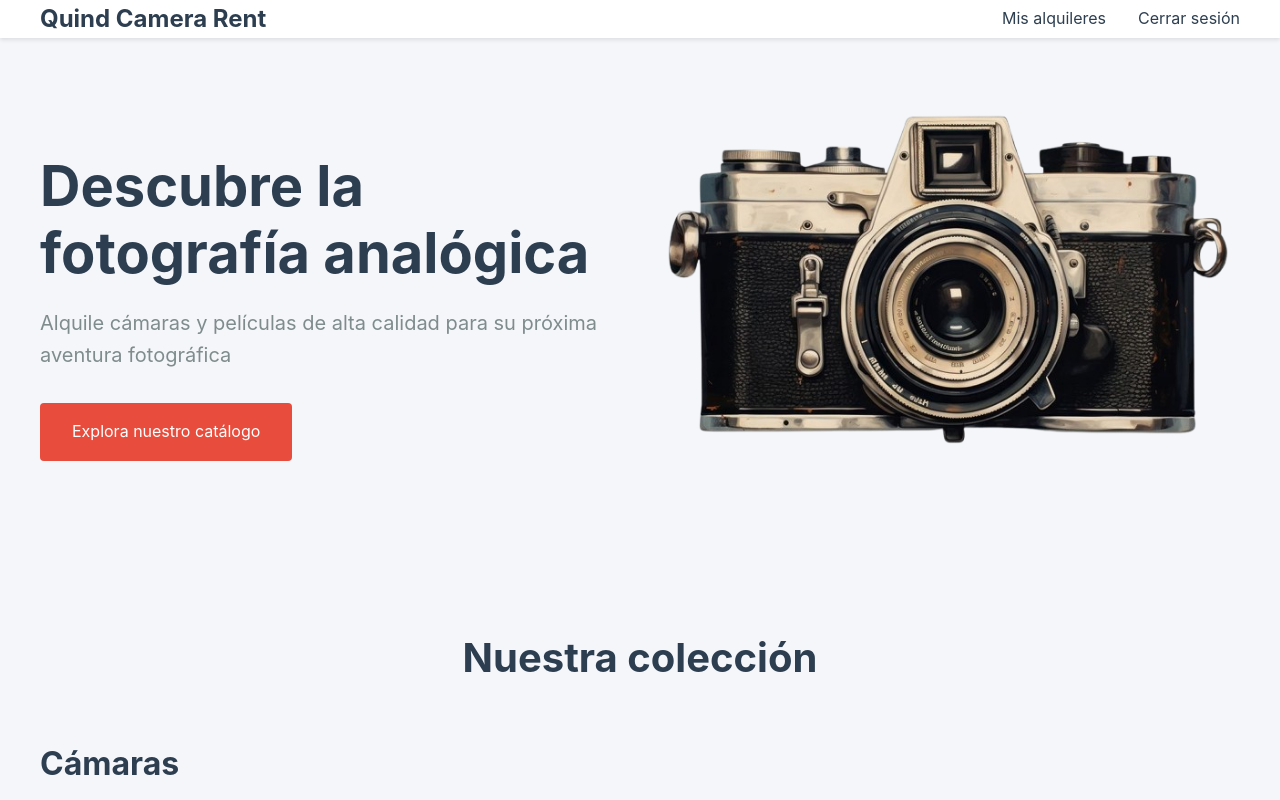
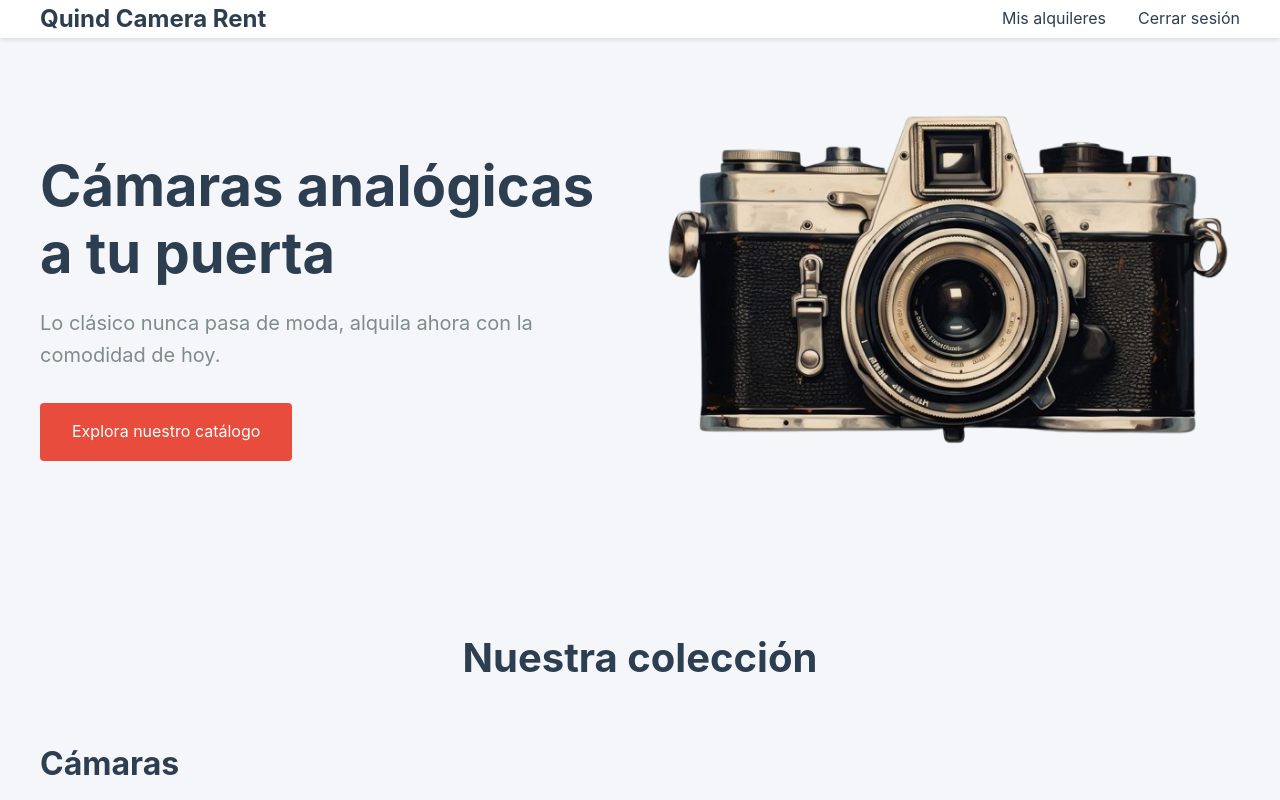
Before and after one commit to Anfevasadev/quind-camera-rent, a React (Vite) app in the folder front/: page / in a window 1280 px wide. Shown: the top 800 px of the page. Built offline with nearby package versions, Linux system fonts and the light colour scheme.

Commit message:
Update Hero component text and translate RentButton to Spanish

```diff
--- a/front/src/components/Hero.jsx
+++ b/front/src/components/Hero.jsx
@@ -6,10 +6,9 @@ const Hero = () => {
   return (
     <section className="hero">
       <div className="hero__content">
-        <h1 className="hero__title">Descubre la fotografía analógica</h1>
+        <h1 className="hero__title">Cámaras analógicas a tu puerta</h1>
         <p className="hero__subtitle">
-          Alquile cámaras y películas de alta calidad para su próxima aventura
-          fotográfica
+          Lo clásico nunca pasa de moda, alquila ahora con la comodidad de hoy.
         </p>
         <a href="#catalog" className="hero__cta">
           Explora nuestro catálogo
--- a/front/src/components/RentButton.jsx
+++ b/front/src/components/RentButton.jsx
@@ -11,7 +11,7 @@ const RentButton = ({ reference }) => {
         className="rent-button"
         onClick={() => setIsModalOpen(true)}
       >
-        Rent Now
+        Alquilar ahora
       </button>
       {isModalOpen && (
         <RentModal
```
